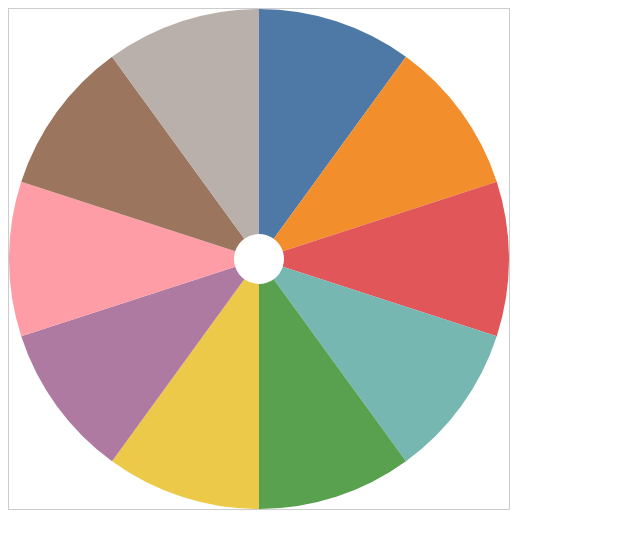
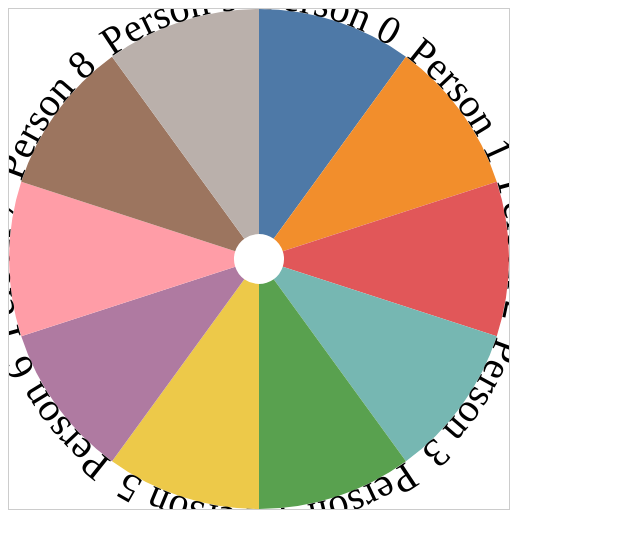
Before and after one commit to nagarsuresh/standup-wheel, an Angular app: page / in a window 1280 px wide. Shown: the top 548 px of the page, without its empty margins (0-640 px from the left). Built offline with nearby package versions, Linux system fonts and the light colour scheme.

Commit message:
adding names

```diff
--- a/src/app/app.component.html
+++ b/src/app/app.component.html
@@ -1,5 +1,13 @@
+
 <svg class="mainSvg" viewBox="-100 -100 200 200">
   <g [attr.transform]="transform" class="circle">
-    <path [attr.d]="person.path" *ngFor="let person of persons" [style.fill]="person.color"></path>
+    <g *ngFor="let person of persons">
+      <path [attr.d]="person.path" [style.fill]="person.color" [attr.id]="person.name"></path>
+      <text>
+        <textPath [attr.href]="'#'+person.name">
+        {{person.name}}
+        </textPath>
+      </text>
+    </g>
   </g>
 </svg>
```
